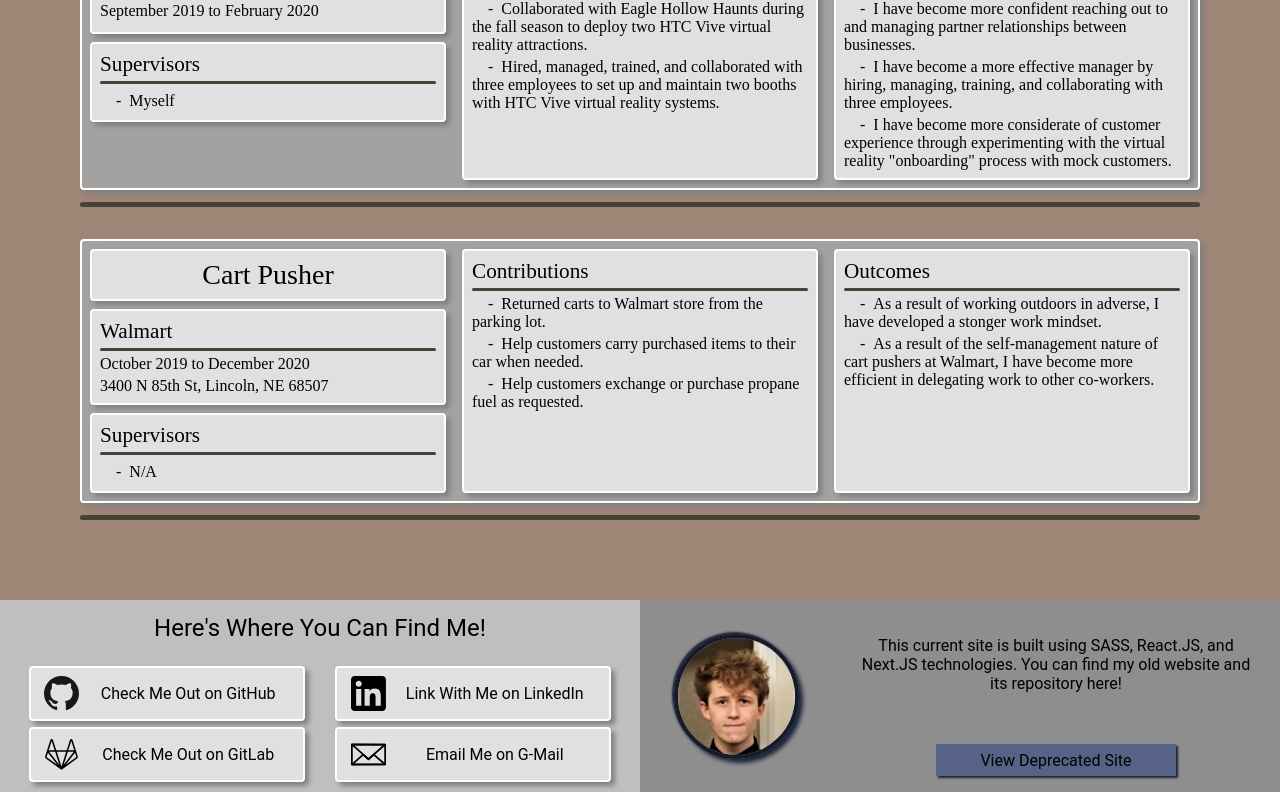
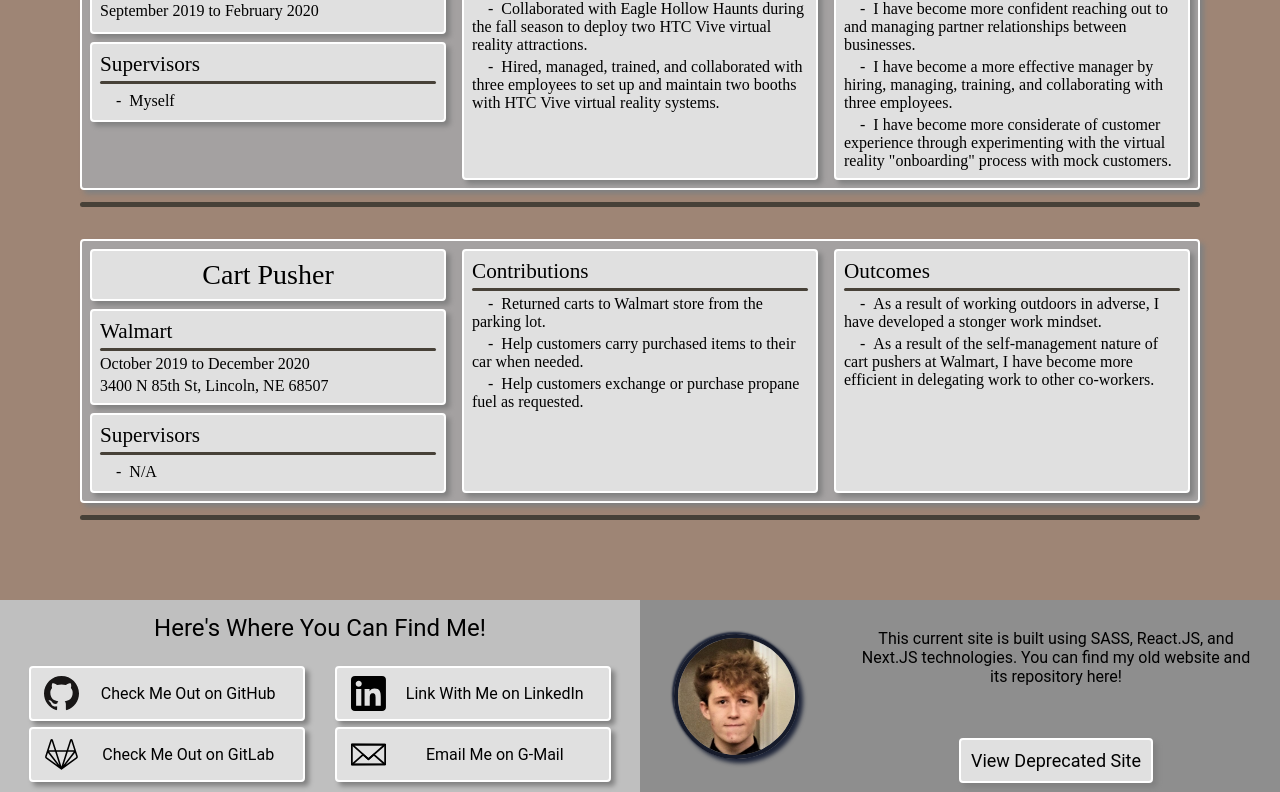
Before and after one commit to ckildare/ckildare.github.io, a Next.js app: page /work in a window 1280 px wide. Shown: the part 1206-1998 px from the top of the page. Built offline with nearby package versions, Linux system fonts and the light colour scheme.

Commit message:
No wait fix button

```diff
--- a/src/components/layout/footer/footer.js
+++ b/src/components/layout/footer/footer.js
@@ -54,9 +54,11 @@ export default function Footer() {
           <p as={'div'} className={styles.deprecatedSiteDescription}>
             This current site is built using SASS, React.JS, and Next.JS technologies. You can find my old website and its repository here!
           </p>
-          <Link className={styles.deprecatedSiteLink} href={""}>
-            <p as={'div'} className={styles.deprecatedSiteLinkText}>View Deprecated Site</p>
-          </Link>
+          <CardWrapper>
+            <Link className={styles.contactCard} href={""}>
+              <p as={'div'} className={styles.deprecatedSiteLinkText}>View Deprecated Site</p>
+            </Link>
+          </CardWrapper>
         </div>
       </div>
     </div>
--- a/src/components/layout/footer/footer.module.scss
+++ b/src/components/layout/footer/footer.module.scss
@@ -19,6 +19,7 @@
 
       .contactText {
         @include flex-with-centering;
+        color: black;
         width: 100%;
 
         font-size: 1.25rem;
@@ -49,6 +50,7 @@
 
       .contactText {
         @include flex-with-centering;
+        color: black;
         width: 100%;
 
         font-size: 1rem;
@@ -169,6 +171,7 @@
 
           .contactText {
             @include flex-with-centering;
+            color: black;
             width: inherit;
 
             font-size: 1rem;
@@ -303,21 +306,12 @@
   }
 }
 
-.deprecatedSiteLink {
+.deprecatedSiteLinkText {
   @include flex-with-centering;
-  width: 15rem;
-  height: 2rem;
+  width: inherit;
+  padding: 0.125rem;
 
-  margin: 0 1rem;
-
-  box-shadow: 0.125rem 0.125rem 0.125rem rgb(29, 36, 56);
-  background-color: rgb(87, 99, 134);
-
-  .deprecatedSiteLinkText {
-    @include flex-with-centering;
-    width: stretch;
-    height: 2rem;
-  }
+  font-size: 1.125rem;
 }
 
 .contactHeader {
```
